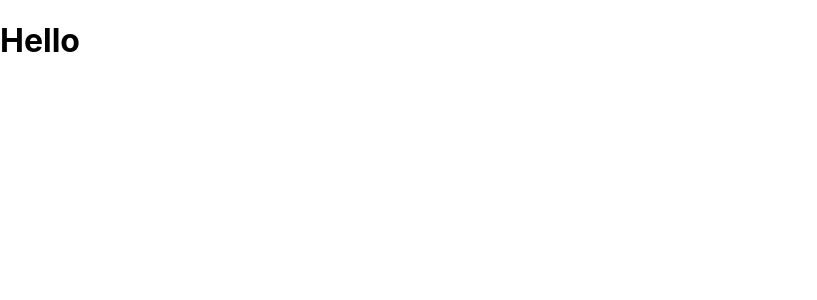
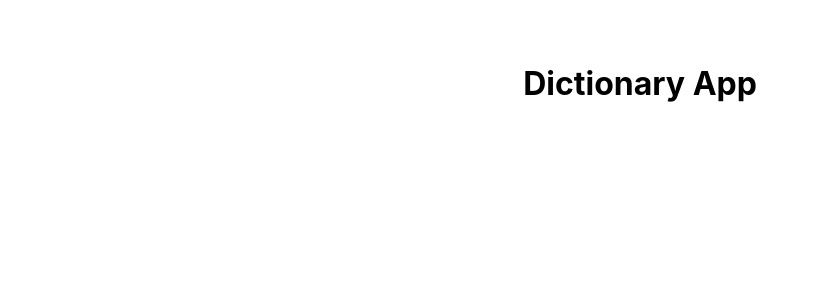
Before and after one commit to racevedo12/Dictionary, a React (Create React App) app: page / in a window 1280 px wide. Shown: the top 300 px of the page, without its empty margins (0-817 px from the left). Built offline with nearby package versions, Linux system fonts and the light colour scheme.

Commit message:
Adding a stylesheet into the home component

```diff
--- /dev/null
+++ b/src/Components/Home/Home.css
@@ -0,0 +1,13 @@
+/* .container
+{
+
+    display: grid;
+    grid-template-columns: 1fr;
+    grid-template-rows: auto;
+} */
+
+.header
+{
+    margin-top: 5%;
+    text-align: center;
+}
--- a/src/Components/Home/Home.js
+++ b/src/Components/Home/Home.js
@@ -1,9 +1,19 @@
 import React from "react";
+import "./Home.css";
 
 const Home = () =>
 {
     return (
-        <h1>Hello</h1>
+
+        <div className="container">
+
+            <div className="header">
+                <h1>Dictionary App</h1>
+            </div>
+
+
+        </div>
+
     );
 };
 
```
